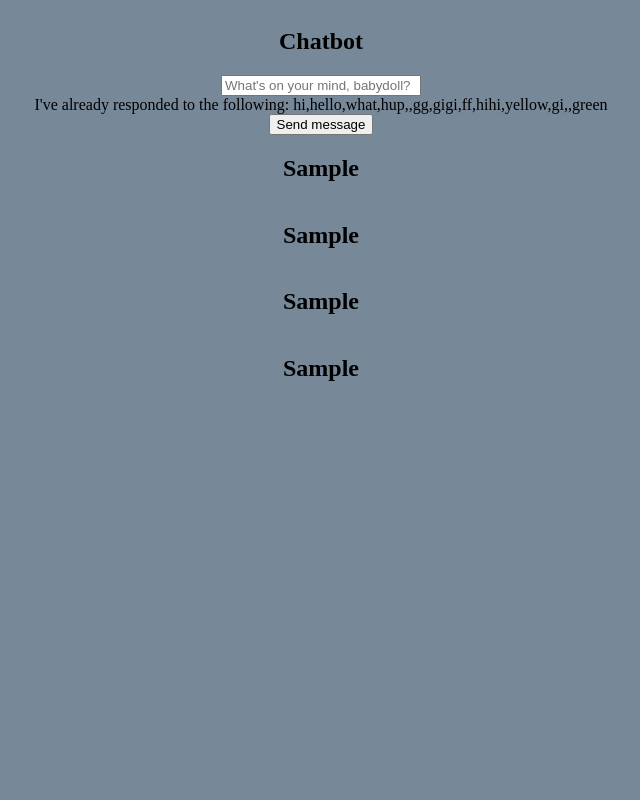
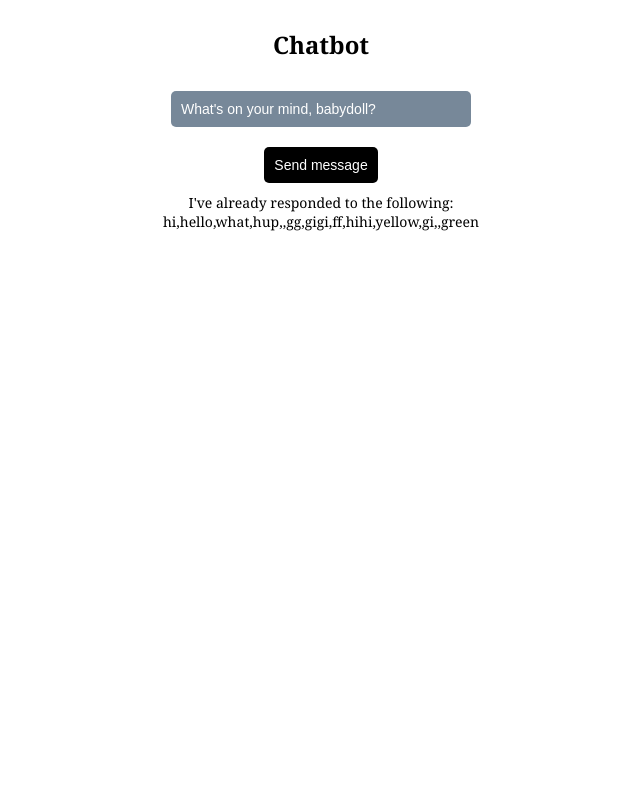
Before and after one commit to JonathanGrossman/chatbot_flask, a Flask app: template templates/index.html in a window 1280 px wide. Shown: the whole page, without its empty margins (319-959 px from the left). Run offline with Flask 2, Linux system fonts and the light colour scheme; data comes from the database, SQL or seed files in the repository; both versions use the stored data as it was after the commit; the template is opened without the code that fills it: most values are stand-ins (such as "Sample title", 1, 10 or a date in 2020).

Commit message:
added styleing and database information to the view and response origin

```diff
--- a/server.py
+++ b/server.py
@@ -13,7 +13,8 @@ app = Flask(__name__)
 CORS(app)
 
 response_message = {"message": "What did you say?"}
-urls = ['https://boto20.herokuapp.com/message/?message=', 'https://morning-basin-34003.herokuapp.com/message/?message=', 'https://ancient-fjord-32267.herokuapp.com/message/?message=', 'https://randobot-5000.herokuapp.com/message/?message=', 'https://peaceful-stream-36739.herokuapp.com/?message=zohar']
+# urls = ['https://boto20.herokuapp.com/message/?message=', 'https://morning-basin-34003.herokuapp.com/message/?message=', 'https://ancient-fjord-32267.herokuapp.com/message/?message=', 'https://randobot-5000.herokuapp.com/message/?message=', 'https://peaceful-stream-36739.herokuapp.com/?message=zohar']
+urls = [{"url": 'https://boto20.herokuapp.com/message/?message=', "name": "Zohar"}, {"url": 'https://morning-basin-34003.herokuapp.com/message/?message=', "name": "Raz"}, {"url": 'https://ancient-fjord-32267.herokuapp.com/message/?message=', "name": "Gabe"}, {"url": 'https://randobot-5000.herokuapp.com/message/?message=', "name": "Jonathan"}, {"url": 'https://peaceful-stream-36739.herokuapp.com/?message', "name": "Jack"}]
 
 
 connection = sqlite3.connect("database.db")
@@ -22,11 +23,11 @@ cursor = connection.cursor()
 
 def time_function():
     time_message = ""
-    now = datetime.now()
+    now = datetime.utcnow()
     seconds_since_midnight = (now - now.replace(hour=0, minute=0, second=0, microsecond=0)).total_seconds()
+    rounded = round((86400 - seconds_since_midnight) / 60)
     if seconds_since_midnight != 0:
-        print(str(seconds_since_midnight) + " seconds until midnight")
-        return "Sent at " + str(now) + ", which is " + str(seconds_since_midnight) + " seconds until midnight"
+        return "Sent at " + str(now) + ", which is " + str(rounded) + " minutes until midnight (UTC)"
     else:
         return "It's midnight!"
 
@@ -59,7 +60,7 @@ def message_handler():
 
     random_number = randrange(11)
     random_number_urls = randrange(5)
-    url = urls[random_number_urls]
+    url = urls[random_number_urls]["url"]
 
     if request.method == "GET":
         remote_address = request.environ["REMOTE_ADDR"]
@@ -75,12 +76,12 @@ def message_handler():
         if random_number == 2:
             response = requests.get(url + user_input)
             json_string = json.loads(response.content)
-            response_message = {"message": json_string["message"], "sender_address": remote_address, "sender_port": remote_port, "time": time_function(), "database_messages": get_database_messages()}
+            response_message = {"message": json_string["message"], "message_origin": "A message from: " + urls[random_number_urls]["name"], "sender_address": remote_address, "sender_port": remote_port, "time": time_function()}
         else:
             if user_input not in (item[0] for item in results):
-                response_message = {"message": "What did you say?", "sender_address": remote_address, "sender_port": remote_port, "time": time_function(), "database_messages": get_database_messages()}
+                response_message = {"message": "What did you say?", "message_origin": "A message from this bot.", "sender_address": remote_address, "sender_port": remote_port, "time": time_function()}
             else:
-                response_message = {"message": "I've already answered that one.", "sender_address": remote_address, "sender_port": remote_port, "time": time_function(), "database_messages": get_database_messages()}
+                response_message = {"message": "I've already answered that one.", "message_origin": "A message from this bot.", "sender_address": remote_address, "sender_port": remote_port, "time": time_function()}
         return jsonify(response_message)
 
 if __name__ == "__main__":
--- a/static/css/style.css
+++ b/static/css/style.css
@@ -1,5 +1,5 @@
 body {
-  background: lightslategray;
+  font-family: Cambria, Cochin, Georgia, Times, "Times New Roman", serif;
 }
 
 .wrapper {
@@ -7,8 +7,78 @@ body {
   justify-content: center;
   align-items: center;
   flex-direction: column;
+  word-wrap: normal;
 }
 
 .input {
-  width: 200px;
+  background: lightslategray;
+  border: none;
+  border-radius: 5px;
+  color: white;
+  font-size: 14px;
+  margin: 10px;
+  padding: 10px;
+  outline: none;
+  width: 300px;
 }
+
+.input::placeholder {
+  color: white;
+  font-size: 14px;
+}
+
+.button {
+  background: black;
+  border: none;
+  border-radius: 5px;
+  color: white;
+  cursor: pointer;
+  font-size: 14px;
+  padding: 10px;
+  margin: 10px;
+  outline: none;
+}
+
+.response {
+  border-radius: 5px;
+  box-shadow: 0px 0px 30px 0px rgba(101, 76, 255, 1.4);
+  margin-bottom: 30px;
+  margin-top: 30px;
+  padding: 10px;
+  word-wrap: normal;
+}
+
+.sender_details_wrapper {
+  background: lightslategray;
+  border-radius: 5px;
+  box-shadow: 0px 0px 30px 0px rgba(119, 136, 153, 1);
+  margin-bottom: 50px;
+}
+
+.hidden {
+  display: none;
+}
+
+.details_title {
+  background: gray;
+  font-size: 16px;
+  margin: 1px;
+  padding: 10px;
+  text-align: center;
+  width: 450px;
+}
+
+.sender_details {
+  background: white;
+  font-size: 14px;
+  margin: 1px;
+  padding: 10px;
+  width: 450px;
+}
+
+.database_messages {
+  font-size: 14px;
+  text-align: center;
+  width: 450px;
+  word-wrap: normal;
+}
--- a/static/js/message.js
+++ b/static/js/message.js
@@ -3,6 +3,7 @@ message = "";
 let input = document.getElementById("input");
 let button = document.getElementById("button");
 let response_html = document.getElementById("response");
+let response_origin = document.getElementById("response_origin");
 let sender_address = document.getElementById("sender_address");
 let sender_port = document.getElementById("sender_port");
 let time = document.getElementById("time");
@@ -20,13 +21,22 @@ function getDatabase() {
 getDatabase();
 
 function listenForMessage() {
+  let sender_details_wrapper = document.getElementById(
+    "sender_details_wrapper"
+  );
+  sender_details_wrapper.classList.remove("hidden");
+  sender_details_wrapper.classList.add("sender_details_wrapper");
+  let response_div = document.getElementById("response");
+  response_div.classList.remove("hidden");
+  response_div.classList.add("response");
   message = input.value;
   fetch("/message/?message=" + message).then(response =>
     response.json().then(json => {
       (response_html.innerText = json.message),
+        (response_origin.innerText = json.message_origin),
         (sender_address.innerText =
-          "Sent fromp IP address: " + json.sender_address),
-        (sender_port.innerText = "Sent fromp port: " + json.sender_port),
+          "Sent from IP address: " + json.sender_address),
+        (sender_port.innerText = "Sent from port: " + json.sender_port),
         (time.innerText = json.time);
     })
   );
--- a/templates/index.html
+++ b/templates/index.html
@@ -14,12 +14,20 @@
         placeholder="What's on your mind, babydoll?"
         class="input"
       />
-      <div id="database_messages"></div>
-      <button id="button">Send message</button>
-      <h2 id="response">{{response_to_input}}</h2>
-      <h2 id="sender_address">{{response_to_input}}</h2>
-      <h2 id="sender_port">{{response_to_input}}</h2>
-      <h2 id="time">{{response_to_input}}</h2>
+      <button id="button" class="button">Send message</button>
+      <div id="database_messages" class="database_messages"></div>
+      <h2 id="response" class="hidden">{{response_to_input}}</h2>
+
+      <div id="sender_details_wrapper" class="hidden">
+        <div class="details_title">Information about the response</div>
+        <div id="response_origin" class="sender_details"></div>
+        <div class="details_title">Information about your input</div>
+        <div id="sender_address" class="sender_details">
+          {{response_to_input}}
+        </div>
+        <div id="sender_port" class="sender_details">{{response_to_input}}</div>
+        <div id="time" class="sender_details">{{response_to_input}}</div>
+      </div>
     </div>
 
     <script type="text/javascript" src="/static/js/message.js"></script>
```
Also changed, not shown: database.db.
